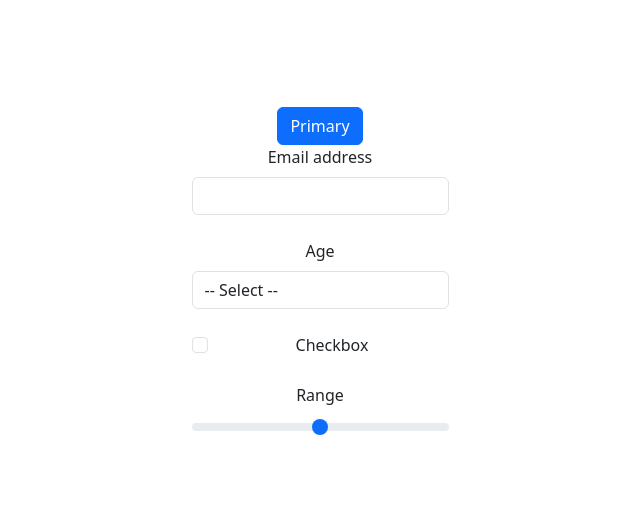
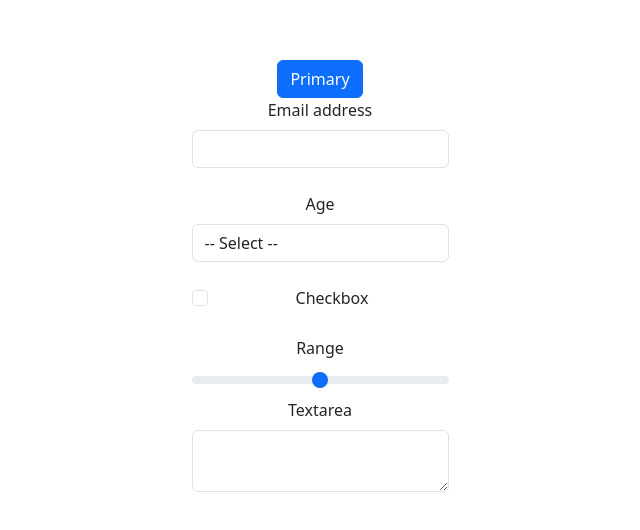
Before and after one commit to kapilkumar0037/react-components, a React (Vite) app: page / in a window 1280 px wide. Shown: the part 124-654 px from the top of the page, without its empty margins (320-960 px from the left). Built offline with nearby package versions, Linux system fonts and the light colour scheme.

Commit message:
textarea component added

```diff
--- a/src/App.tsx
+++ b/src/App.tsx
@@ -6,6 +6,7 @@ import { Select } from './components/Select'
 import type { IOption } from './shared/types'
 import { Checkbox } from './components/Checkbox';
 import { Range } from './components/Range'
+import { Textarea } from './components/Textarea'
 
 function App() {
   const [selectedOption, setSelectedOption] = useState<string>('null')
@@ -36,7 +37,9 @@ function App() {
       <br />
       <Checkbox label='Checkbox' value='' onChange={onCheckChange}/>
       <br/>
-      <Range label="Range" onChange={onCheckChange}/>
+      <Range label="Range" onChange={onAgeChange}/>
+      <br/>
+      <Textarea label="Textarea" value='' onChange={onAgeChange}/>
     </>
   )
 }
--- /dev/null
+++ b/src/components/Textarea.tsx
@@ -0,0 +1,19 @@
+import type { TextareaProps } from "../shared/types";
+
+export const Textarea = ({label, placeholder, onChange, rows, value}: TextareaProps) => {
+  return (
+    <div>
+      <label htmlFor="exampleFormControlTextarea1" className="form-label">
+        {label}
+      </label>
+      <textarea
+        className="form-control"
+        id="exampleFormControlTextarea1"
+        rows={rows}
+        value={value}
+        placeholder={placeholder}
+        onChange={onChange}
+      ></textarea>
+    </div>
+  );
+};
```
Also changed, not shown: src/shared/types.tsx (+12 -0 lines).
